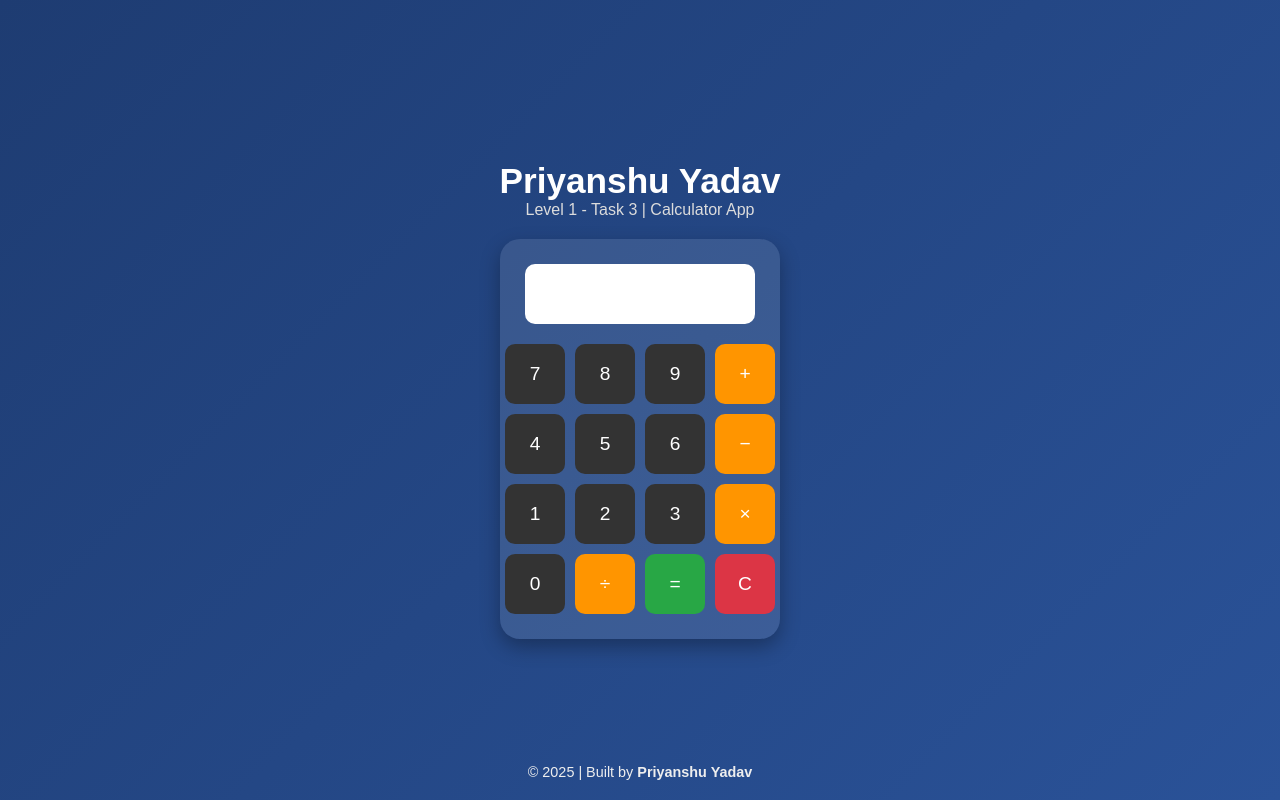
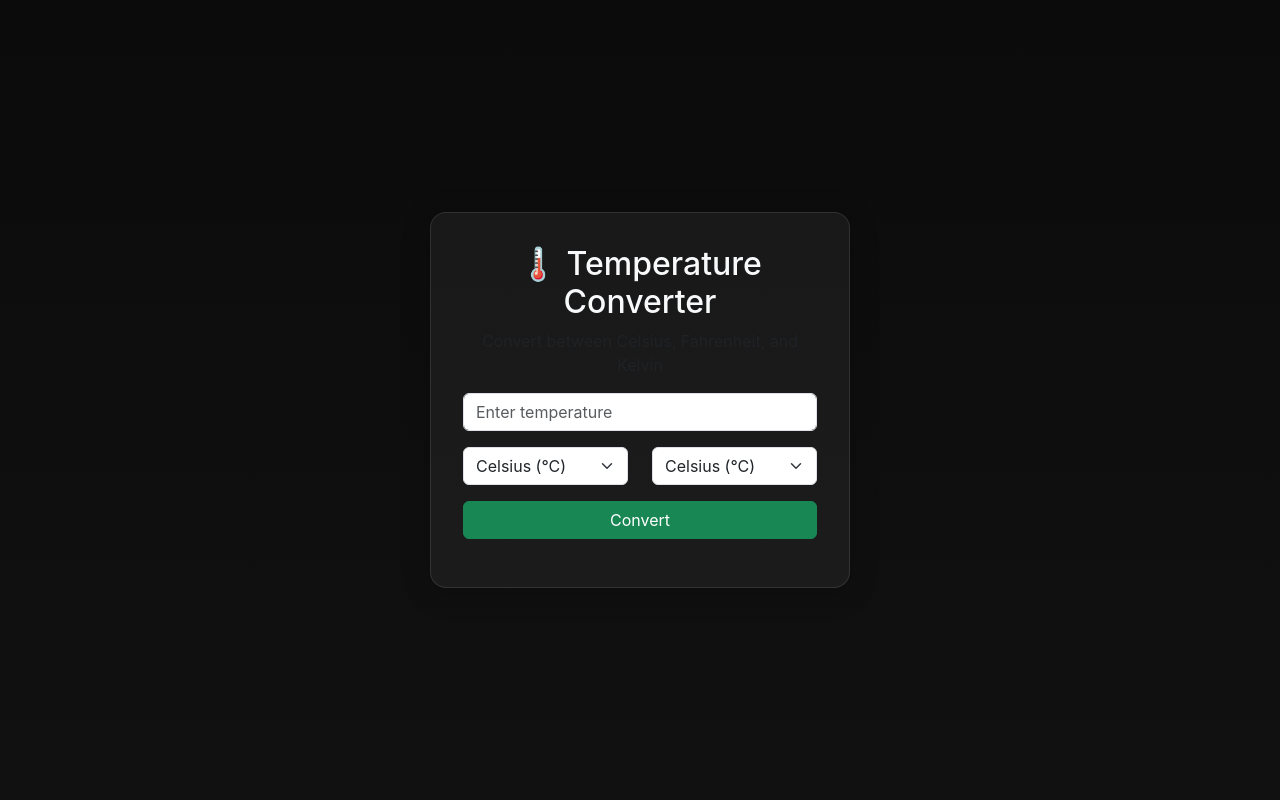
Before and after one commit to priyanshuyadav705/OASIS_INFOBYTE_Web_Development_INTERN_TASKS, a plain HTML site: page Level 1/Task 3/index.html in a window 1280 px wide. Drawn offline with nearby package versions, Linux system fonts and the light colour scheme.

Commit message:
completed temperature convertor

```diff
--- a/Level 1/Task 3/index.html
+++ b/Level 1/Task 3/index.html
@@ -1,46 +1,112 @@
 <!DOCTYPE html>
 <html lang="en">
 <head>
-  <meta charset="UTF-8">
-  <meta name="viewport" content="width=device-width, initial-scale=1.0">
-  <title>Priyanshu Yadav - Calculator</title>
-  <link rel="stylesheet" href="style.css">
+  <meta charset="UTF-8" />
+  <meta name="viewport" content="width=device-width, initial-scale=1.0" />
+  <title>Temperature Converter - Priyanshu Yadav</title>
+  <link href="https://cdn.jsdelivr.net/npm/bootstrap@5.3.0/dist/css/bootstrap.min.css" rel="stylesheet" />
+  <style>
+    body {
+      background: linear-gradient(180deg, #0b0b0b, #111);
+      color: #f8f9fa;
+      font-family: "Inter", sans-serif;
+      display: flex;
+      justify-content: center;
+      align-items: center;
+      height: 100vh;
+    }
+    .converter-box {
+      background: rgba(255,255,255,0.05);
+      border: 1px solid rgba(255,255,255,0.1);
+      border-radius: 16px;
+      padding: 2rem;
+      width: 90%;
+      max-width: 420px;
+      text-align: center;
+      box-shadow: 0 4px 30px rgba(0,0,0,0.2);
+    }
+    input, select {
+      background: transparent;
+      border: 1px solid rgba(255,255,255,0.2);
+      color: #f8f9fa;
+    }
+    input:focus, select:focus {
+      background: rgba(255,255,255,0.05);
+      border-color: #2ecc71;
+      box-shadow: none;
+    }
+    button {
+      border-radius: 50px;
+      padding: 0.6rem 1.4rem;
+    }
+    .result {
+      margin-top: 1.2rem;
+      font-size: 1.2rem;
+      font-weight: 600;
+      color: #2ecc71;
+    }
+  </style>
 </head>
 <body>
-  <div class="container">
-    <h1>Priyanshu Yadav</h1>
-    <p class="subtitle">Level 1 - Task 3 | Calculator App</p>
+  <div class="converter-box">
+    <h2>🌡️ Temperature Converter</h2>
+    <p class="text-muted">Convert between Celsius, Fahrenheit, and Kelvin</p>
+
+    <div class="mb-3">
+      <input type="number" id="tempInput" class="form-control" placeholder="Enter temperature" />
+    </div>
+
+    <div class="row mb-3">
+      <div class="col">
+        <select id="fromUnit" class="form-select">
+          <option value="C">Celsius (°C)</option>
+          <option value="F">Fahrenheit (°F)</option>
+          <option value="K">Kelvin (K)</option>
+        </select>
+      </div>
+      <div class="col">
+        <select id="toUnit" class="form-select">
+          <option value="C">Celsius (°C)</option>
+          <option value="F">Fahrenheit (°F)</option>
+          <option value="K">Kelvin (K)</option>
+        </select>
+      </div>
+    </div>
+
+    <button class="btn btn-success w-100" onclick="convertTemperature()">Convert</button>
+
+    <div id="result" class="result mt-3"></div>
   </div>
 
-  <div class="calculator">
-    <input type="text" id="result" readonly>
-    <div class="buttons">
-      <button onclick="appendNumber('7')">7</button>
-      <button onclick="appendNumber('8')">8</button>
-      <button onclick="appendNumber('9')">9</button>
-      <button class="operator" onclick="appendOperator('+')">+</button>
+  <script>
+    function convertTemperature() {
+      const input = parseFloat(document.getElementById("tempInput").value);
+      const from = document.getElementById("fromUnit").value;
+      const to = document.getElementById("toUnit").value;
+      const resultDiv = document.getElementById("result");
 
-      <button onclick="appendNumber('4')">4</button>
-      <button onclick="appendNumber('5')">5</button>
-      <button onclick="appendNumber('6')">6</button>
-      <button class="operator" onclick="appendOperator('-')">−</button>
+      if (isNaN(input)) {
+        resultDiv.textContent = "Please enter a valid number!";
+        resultDiv.style.color = "#e74c3c";
+        return;
+      }
 
-      <button onclick="appendNumber('1')">1</button>
-      <button onclick="appendNumber('2')">2</button>
-      <button onclick="appendNumber('3')">3</button>
-      <button class="operator" onclick="appendOperator('*')">×</button>
+      let celsius;
 
-      <button onclick="appendNumber('0')">0</button>
-      <button class="operator" onclick="appendOperator('/')">÷</button>
-      <button class="equal" onclick="calculate()">=</button>
-      <button class="clear" onclick="clearResult()">C</button>
-    </div>
-  </div>
+      // Convert input to Celsius
+      if (from === "C") celsius = input;
+      else if (from === "F") celsius = (input - 32) * 5/9;
+      else if (from === "K") celsius = input - 273.15;
 
-  <footer>
-    <p>© 2025 | Built by <strong>Priyanshu Yadav</strong></p>
-  </footer>
+      // Convert from Celsius to target unit
+      let output;
+      if (to === "C") output = celsius;
+      else if (to === "F") output = (celsius * 9/5) + 32;
+      else if (to === "K") output = celsius + 273.15;
 
-  <script src="script.js"></script>
+      resultDiv.style.color = "#2ecc71";
+      resultDiv.textContent = `Converted Temperature: ${output.toFixed(2)} °${to}`;
+    }
+  </script>
 </body>
 </html>
--- a/Level 1/Task 3/script.js
+++ /dev/null
@@ -1,23 +0,0 @@
-let result = document.getElementById("result");
-
-function appendNumber(number) {
-  result.value += number;
-}
-
-function appendOperator(operator) {
-  const lastChar = result.value.slice(-1);
-  if (['+', '-', '*', '/'].includes(lastChar)) return;
-  result.value += operator;
-}
-
-function clearResult() {
-  result.value = '';
-}
-
-function calculate() {
-  try {
-    result.value = eval(result.value);
-  } catch (error) {
-    result.value = 'Error';
-  }
-}
--- a/Level 1/Task 3/style.css
+++ /dev/null
@@ -1,107 +0,0 @@
-* {
-  margin: 0;
-  padding: 0;
-  box-sizing: border-box;
-  font-family: "Poppins", sans-serif;
-}
-
-body {
-  background: linear-gradient(135deg, #1e3c72, #2a5298);
-  height: 100vh;
-  color: white;
-  display: flex;
-  flex-direction: column;
-  align-items: center;
-  justify-content: center;
-}
-
-.container {
-  text-align: center;
-  margin-bottom: 20px;
-}
-
-h1 {
-  font-size: 2.2rem;
-  font-weight: 600;
-}
-
-.subtitle {
-  font-size: 1rem;
-  color: #dcdcdc;
-}
-
-.calculator {
-  background-color: rgba(255, 255, 255, 0.1);
-  padding: 25px;
-  border-radius: 20px;
-  box-shadow: 0 8px 20px rgba(0, 0, 0, 0.3);
-  width: 280px;
-  text-align: center;
-}
-
-#result {
-  width: 100%;
-  height: 60px;
-  font-size: 1.5rem;
-  text-align: right;
-  padding: 10px;
-  border-radius: 10px;
-  border: none;
-  margin-bottom: 20px;
-  background-color: #ffffff;
-  color: #333;
-}
-
-.buttons {
-  display: grid;
-  grid-template-columns: repeat(4, 60px);
-  gap: 10px;
-  justify-content: center;
-}
-
-button {
-  height: 60px;
-  font-size: 1.2rem;
-  border: none;
-  border-radius: 10px;
-  background-color: #333;
-  color: white;
-  cursor: pointer;
-  transition: all 0.3s;
-}
-
-button:hover {
-  background-color: #555;
-  transform: scale(1.05);
-}
-
-.operator {
-  background-color: #ff9500;
-}
-
-.operator:hover {
-  background-color: #ffad33;
-}
-
-.equal {
-  background-color: #28a745;
-}
-
-.equal:hover {
-  background-color: #45c76a;
-}
-
-.clear {
-  background-color: #dc3545;
-}
-
-.clear:hover {
-  background-color: #e85c66;
-}
-
-footer {
-  position: absolute;
-  bottom: 20px;
-  font-size: 0.9rem;
-  color: #eee;
-}
```
